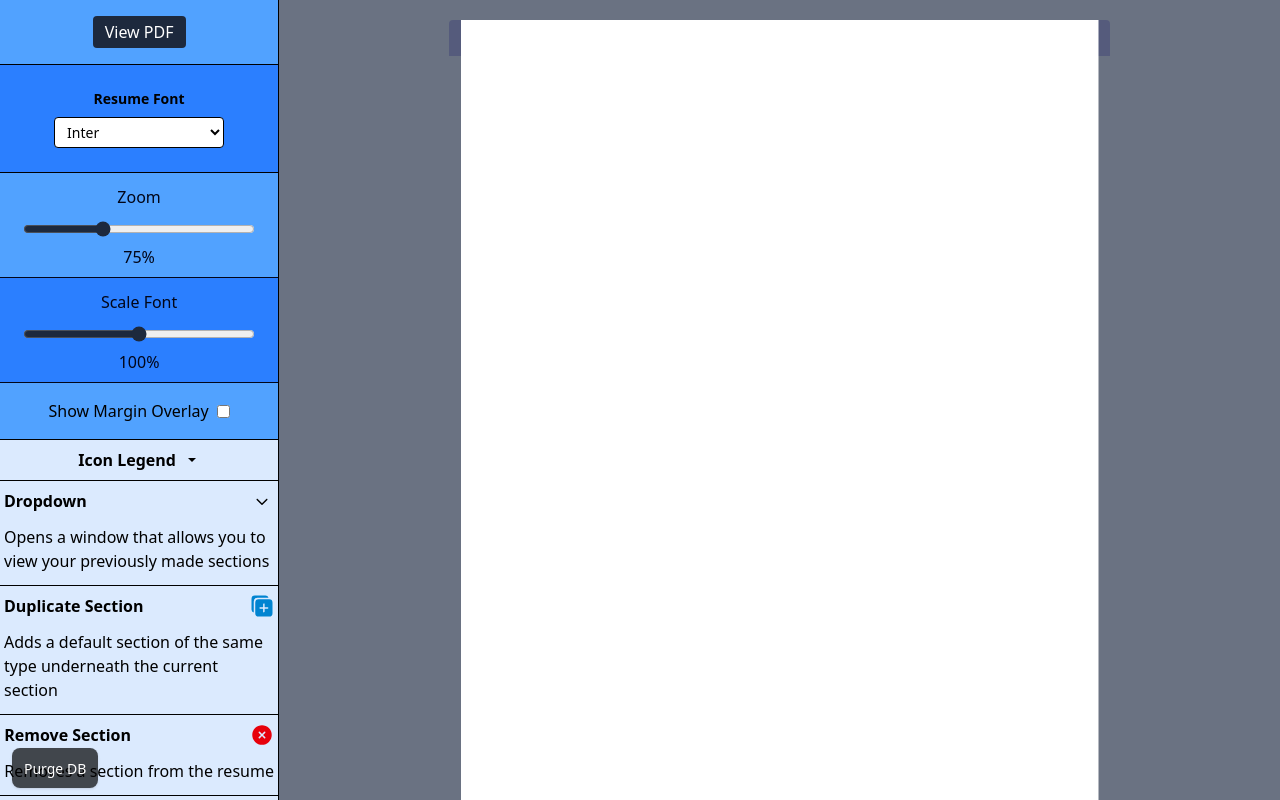
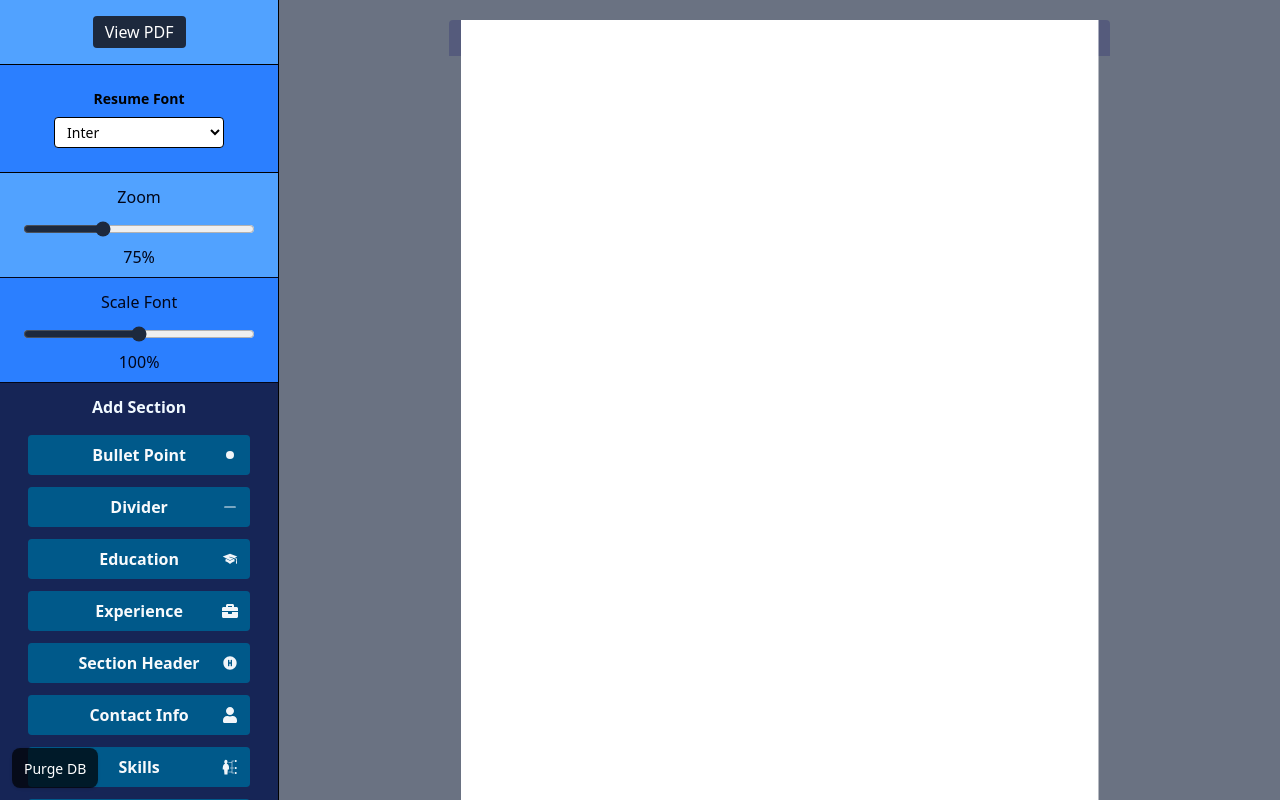
Before and after one commit to Tarrega88/modular-resume-2, a React (Vite) app: page /builder/1 in a window 1280 px wide. Built offline with nearby package versions, Linux system fonts and the light colour scheme.

Commit message:
add section buttons in progress

```diff
--- a/src/components/ComponentDropdown.tsx
+++ b/src/components/ComponentDropdown.tsx
@@ -17,6 +17,11 @@ import { HiMagnifyingGlass } from "react-icons/hi2";
 import { getFilterPlaceholders } from "@/utils/getProps";
 import ListOfKinds from "./ListOfKinds";
 import addDataFromKind from "@/utils/addDataFromKind";
+import {
+  kindToData,
+  kindToSection,
+  sections,
+} from "@/utils/getKindDisplayInfo";
 
 type Props = {
   kind: Kinds;
@@ -26,33 +31,6 @@ type Props = {
   isExpanded: boolean;
 };
 
-const kindToData = {
-  prevJob: "prevJobs",
-  education: "education",
-  project: "projects",
-  summary: "summaries",
-  bulletPoint: "bulletPoints",
-  userInfo: "userInfo",
-  sectionHeader: "sectionHeaders",
-  skill: "skills",
-  divider: "dividers",
-};
-
-const sections = [
-  { title: "Bullet", kind: "bulletPoint" },
-  { title: "Info", kind: "userInfo" },
-  { title: "Education", kind: "education" },
-  { title: "Experience", kind: "prevJob" },
-  { title: "Header", kind: "sectionHeader" },
-  { title: "List", kind: "skill" },
-  { title: "Project", kind: "project" },
-  { title: "Text", kind: "summary" },
-  { title: "Divider", kind: "divider" },
-];
-
-const kindToSection = Object.fromEntries(
-  sections.map((e) => [e.kind, e.title])
-);
 //TODO 9/17/2025: consider adding a checkbox to allow user to choose whether to close on adding/replacing section
 function ComponentDropdown({
   kind,
--- a/src/components/ListOfKinds.tsx
+++ b/src/components/ListOfKinds.tsx
@@ -7,7 +7,7 @@ const sections = [
   { title: "Experience", kind: "prevJob" },
   { title: "Header", kind: "sectionHeader" },
   { title: "Info", kind: "userInfo" },
-  { title: "List", kind: "skill" },
+  { title: "Skill", kind: "skill" },
   { title: "Project", kind: "project" },
   { title: "Text", kind: "summary" },
 ];
--- a/src/components/builderColumn/BuilderColumn.tsx
+++ b/src/components/builderColumn/BuilderColumn.tsx
@@ -8,6 +8,7 @@ import GeneratePDFButton from "./GeneratePDFButton";
 import IconHelper from "./IconHelper";
 import { useState } from "react";
 import MarginOverlayToggle from "./MarginOverlayToggle";
+import SimpleAddSection from "./SimpleAddSection";
 
 export default function BuilderColumn({ onPrint }: { onPrint: () => void }) {
   const dispatch = useDispatch();
@@ -33,8 +34,8 @@ export default function BuilderColumn({ onPrint }: { onPrint: () => void }) {
           displayMult={1}
         />
         <FontScaleSlider />
+        <SimpleAddSection />
         <MarginOverlayToggle />
-
         <IconHelper />
       </div>
     </div>
--- /dev/null
+++ b/src/components/builderColumn/SimpleAddButton.tsx
@@ -0,0 +1,23 @@
+type Props = {
+  text: string;
+  children: React.ReactNode;
+  handleOnClick(): void;
+};
+
+function SimpleAddButton({ text, children, handleOnClick }: Props) {
+  return (
+    <div
+      className="text-slate-50 bg-sky-800 relative w-4/5 rounded-sm select-none cursor-pointer hover:bg-sky-700 transition-all duration-200"
+      onClick={handleOnClick}
+    >
+      <div className="font-semibold text-center h-10 flex items-center justify-center">
+        {text}
+      </div>
+      <div className="text-slate-100 absolute right-3 top-1/2 -translate-y-1/2">
+        {children}
+      </div>
+    </div>
+  );
+}
+
+export default SimpleAddButton;
--- /dev/null
+++ b/src/components/builderColumn/SimpleAddSection.tsx
@@ -0,0 +1,52 @@
+import { sections } from "@/utils/getKindDisplayInfo";
+import SimpleAddButton from "./SimpleAddButton";
+import { GoDotFill } from "react-icons/go";
+import { RxDividerHorizontal } from "react-icons/rx";
+import { GiGraduateCap, GiSkills } from "react-icons/gi";
+import { FaBriefcase, FaTools, FaUser } from "react-icons/fa";
+import { TbCircleLetterHFilled } from "react-icons/tb";
+import { MdOutlineTextSnippet } from "react-icons/md";
+
+function SimpleAddSection() {
+  function handleOnClick() {
+    //temp
+  }
+  return (
+    <div className="pb-6 bg-blue-950 border-b">
+      <div className="flex flex-col gap-3 items-center">
+        <div className="bg-blue-950 text-sky-50 w-full h-10 flex items-center justify-center font-semibold pt-2">
+          Add Section
+        </div>
+        <SimpleAddButton text="Bullet Point" handleOnClick={handleOnClick}>
+          <GoDotFill />
+        </SimpleAddButton>
+        <SimpleAddButton text="Divider" handleOnClick={handleOnClick}>
+          <RxDividerHorizontal />
+        </SimpleAddButton>
+        <SimpleAddButton text="Education" handleOnClick={handleOnClick}>
+          <GiGraduateCap />
+        </SimpleAddButton>
+        <SimpleAddButton text="Experience" handleOnClick={handleOnClick}>
+          <FaBriefcase />
+        </SimpleAddButton>
+        <SimpleAddButton text="Section Header" handleOnClick={handleOnClick}>
+          <TbCircleLetterHFilled />
+        </SimpleAddButton>
+        <SimpleAddButton text="Contact Info" handleOnClick={handleOnClick}>
+          <FaUser />
+        </SimpleAddButton>
+        <SimpleAddButton text="Skills" handleOnClick={handleOnClick}>
+          <GiSkills />
+        </SimpleAddButton>
+        <SimpleAddButton text="Project" handleOnClick={handleOnClick}>
+          <FaTools />
+        </SimpleAddButton>
+        <SimpleAddButton text="Text Block" handleOnClick={handleOnClick}>
+          <MdOutlineTextSnippet />
+        </SimpleAddButton>
+      </div>
+    </div>
+  );
+}
+
+export default SimpleAddSection;
--- /dev/null
+++ b/src/utils/getKindDisplayInfo.ts
@@ -0,0 +1,27 @@
+export const kindToData = {
+    prevJob: "prevJobs",
+    education: "education",
+    project: "projects",
+    summary: "summaries",
+    bulletPoint: "bulletPoints",
+    userInfo: "userInfo",
+    sectionHeader: "sectionHeaders",
+    skill: "skills",
+    divider: "dividers",
+};
+
+export const sections = [
+    { title: "Bullet", kind: "bulletPoint" },
+    { title: "Info", kind: "userInfo" },
+    { title: "Education", kind: "education" },
+    { title: "Experience", kind: "prevJob" },
+    { title: "Header", kind: "sectionHeader" },
+    { title: "Skill", kind: "skill" },
+    { title: "Project", kind: "project" },
+    { title: "Text", kind: "summary" },
+    { title: "Divider", kind: "divider" },
+];
+
+export const kindToSection = Object.fromEntries(
+    sections.map((e) => [e.kind, e.title])
+);
```
